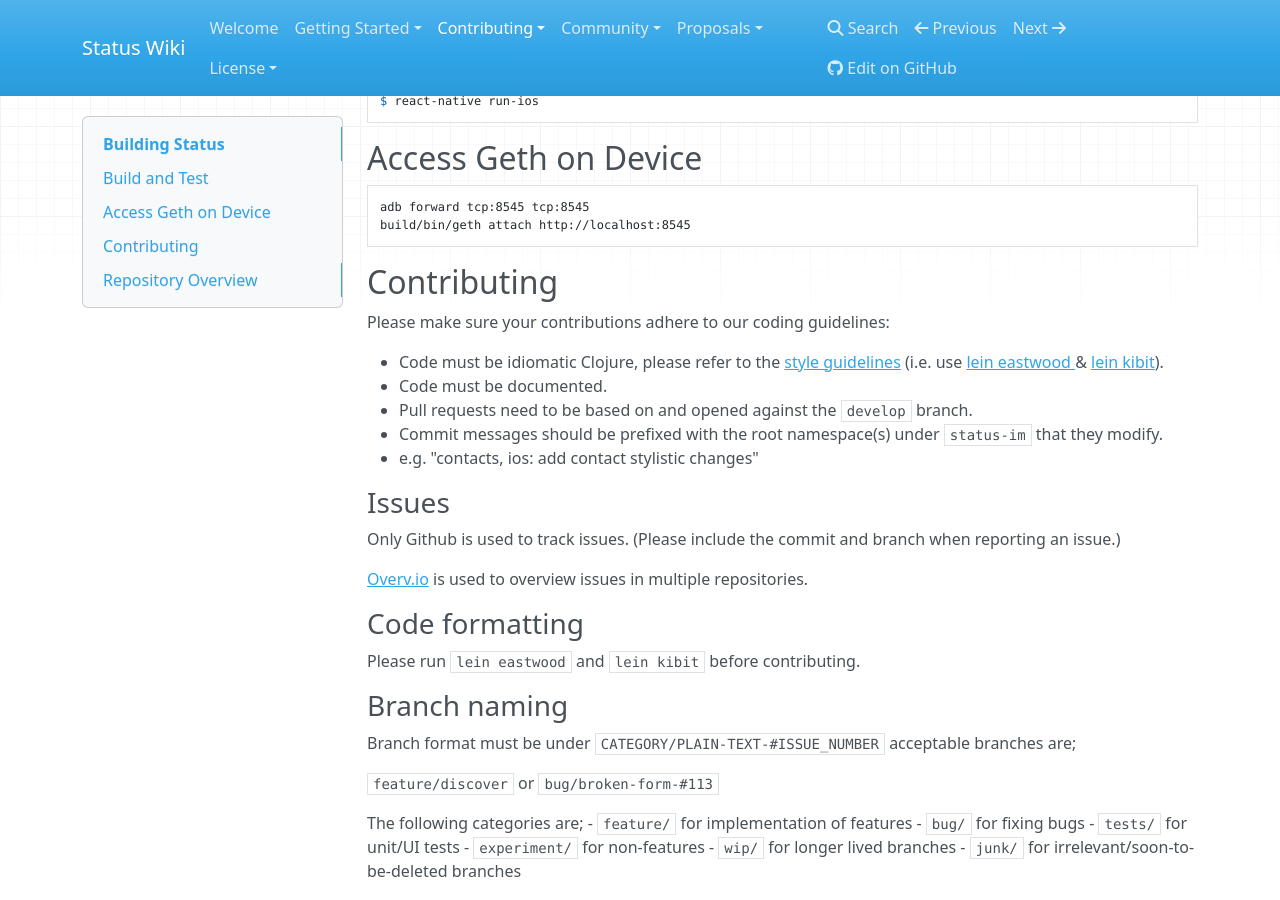
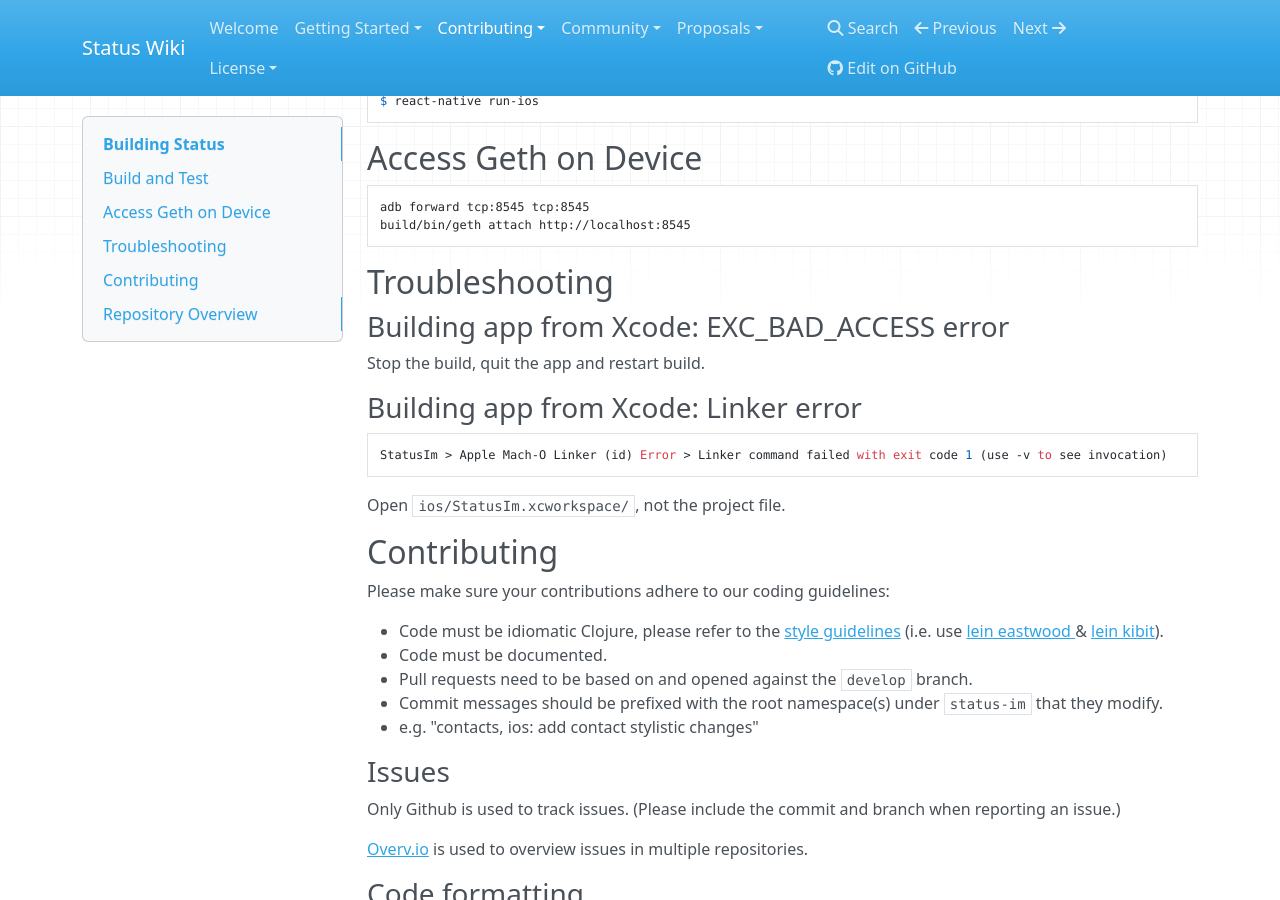
Before and after one commit to status-im/wiki.status.im, an MkDocs documentation site: the page built from docs/contributing/development/building-status.md, in a window 1280 px wide and 900 px high, scrolled down 1929 px. Built offline with MkDocs 1.6.1, drawn with Linux system fonts in a browser that asks for light colours; nearby versions of some CDN libraries; old or Windows-style settings are respelled for this version of MkDocs.

Commit message:
Update building-status.md
Add section on troubleshooting. These are issues I ran into trying to get up and running. Perhaps others will run into the same issues and find this documentation useful.

```diff
--- a/docs/contributing/development/building-status.md
+++ b/docs/contributing/development/building-status.md
@@ -81,6 +81,18 @@ require('./node_modules/re-natal/index.js');
 
     adb forward tcp:8545 tcp:8545
     build/bin/geth attach http://localhost:8545
+
+## Troubleshooting
+
+### Building app from Xcode: EXC_BAD_ACCESS error
+
+Stop the build, quit the app and restart build.
+
+### Building app from Xcode: Linker error
+
+    StatusIm > Apple Mach-O Linker (id) Error > Linker command failed with exit code 1 (use -v to see invocation)
+
+ Open `ios/StatusIm.xcworkspace/`, not the project file.
 
 ## Contributing
 
```
